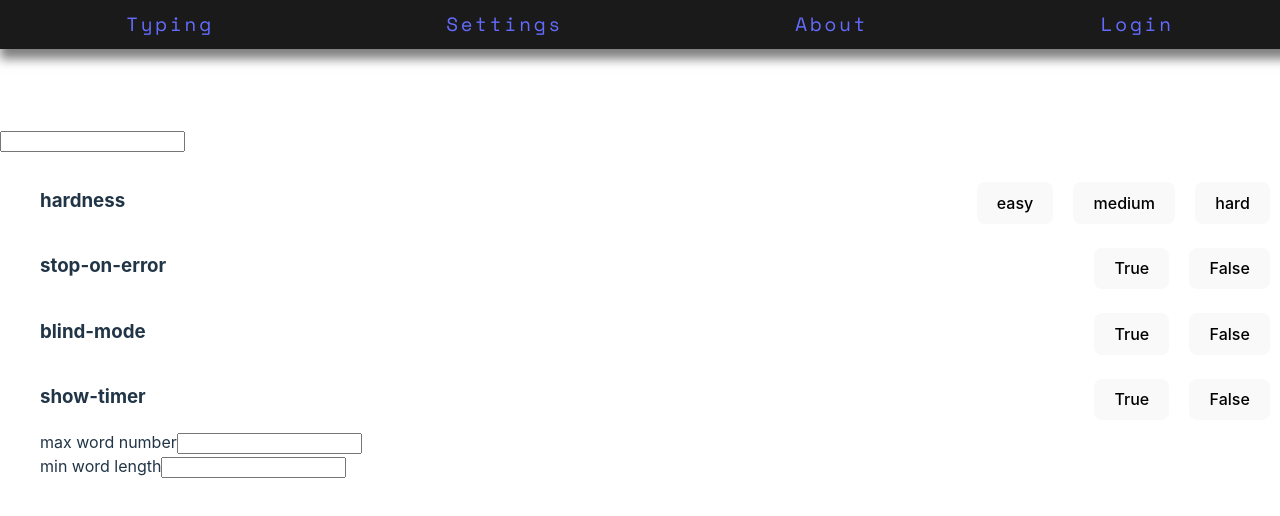
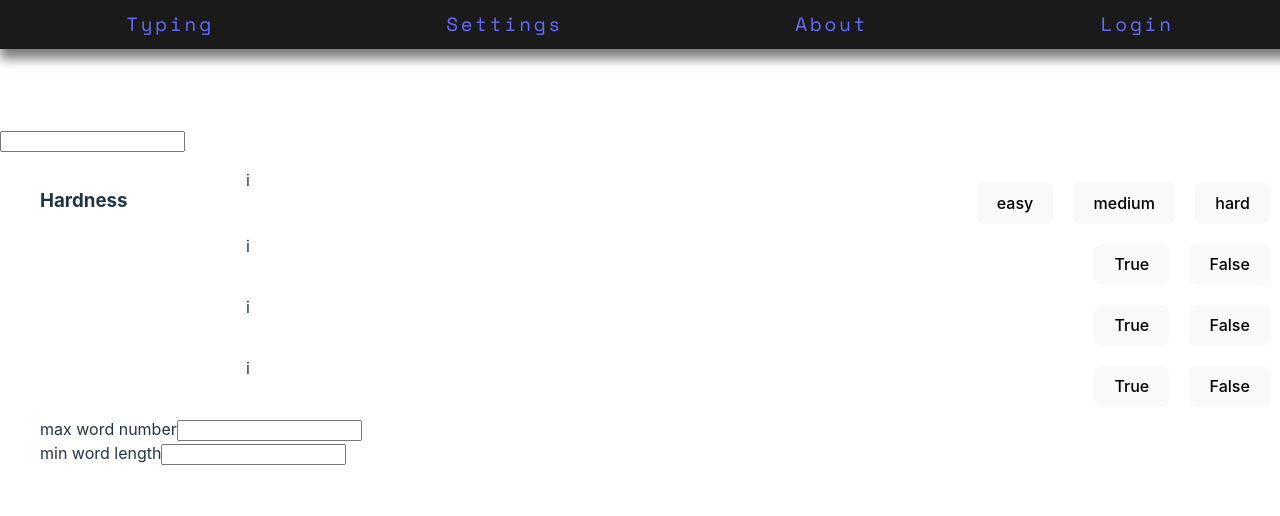
Before and after one commit to m10090/cleanTyping, a React (Vite) app: page /settings in a window 1280 px wide. Shown: the top 516 px of the page. Built offline with nearby package versions, Linux system fonts and the light colour scheme.

Commit message:
testing if there is an error

```diff
--- a/src/settings/chooseSettings.tsx
+++ b/src/settings/chooseSettings.tsx
@@ -1,14 +1,52 @@
 import Cookies from "js-cookie";
+import { useState } from "react";
 export default function SelectOptions({
   id,
   options,
+  text,
+  information,
 }: {
   id: string;
   options: string[];
+  text: string;
+  information: string;
 }) {
+  const [s, setS] = useState(false);
   return (
     <div id={id} className="options">
-      <h3>{id}</h3>
+      <h3>{text}</h3>
+      <div
+        id={`bt-information-${id}`}
+        onMouseOver={() => {
+          setS(true);
+        }}
+        onMouseLeave={() => {
+          setS(false);
+        }}
+      >
+        i
+      </div>
+      {s && (
+        <div
+          id={`information-${id}`}
+          style={{
+            position: "fixed",
+            bottom:
+              document
+                .getElementById(`bt-information-${id}`)
+                .getBoundingClientRect().bottom +
+              // document.getElementById(`bt-information-${id}`).clientHeight +
+              "px",
+            left:
+              document
+                .getElementById(`bt-information-${id}`)
+                .getBoundingClientRect().left + "px",
+            translate: "-50%"
+          }}
+        >
+          {information}
+        </div>
+      )}
       <div className="selections">
         {options.map((option) => {
           return (
--- a/src/settings/page.tsx
+++ b/src/settings/page.tsx
@@ -6,7 +6,7 @@ export default function Settings() {
       <input type="search" />
       <ul>
         <li>
-          <SelectOptions id="hardness" options={["easy", "medium", "hard"]} />
+          <SelectOptions id="hardness" options={["easy", "medium", "hard"]} information="this is a test" text= "Hardness"/>
         </li>
         <li>
           <SelectOptions id="stop-on-error" options={["True", "False"]} />
```
